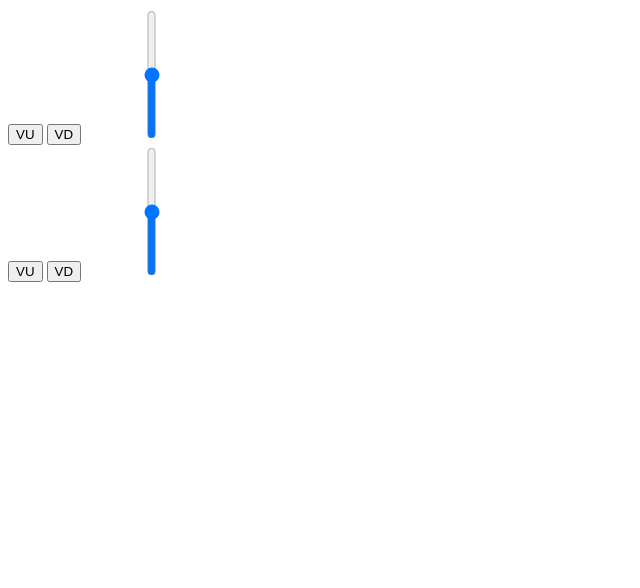
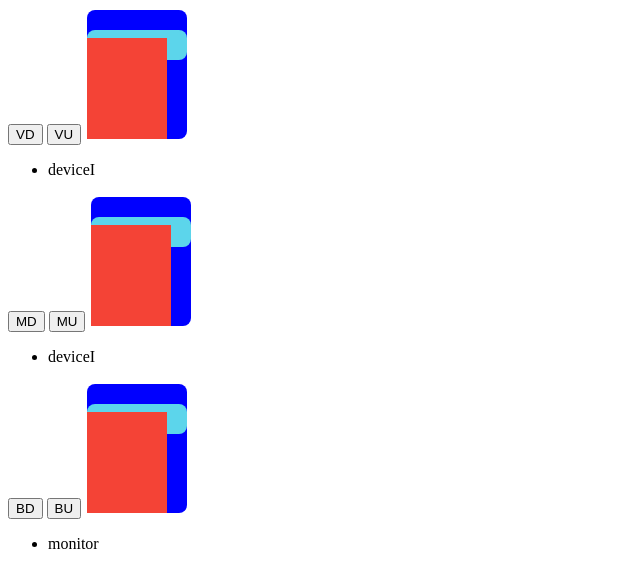
Before and after one commit to YourBrightSmile/winC, a plain HTML site: page static/index.html in a window 1280 px wide. Shown: the whole page, without its empty margins (0-640 px from the left). Drawn offline with Linux system fonts and the light colour scheme.

Commit message:
day two end

```diff
--- a/static/index.css
+++ b/static/index.css
@@ -1,4 +1,40 @@
-.wv_input {
-	-webkit-appearance:slider-vertical;
+/********** Range Input Styles **********/
+/*Range Reset*/
+input[type="range"] {
+   -webkit-appearance: none;
+   writing-mode:vertical-lr;
+   appearance: none;
+   background: transparent;
+   cursor: pointer;
+}
 
+/* Removes default focus */
+input[type="range"]:focus {
+  outline: none;
 }
+
+/* slider track */
+input[type="range"]::-webkit-slider-runnable-track {
+   background:blue;
+   border-radius: 0.5rem;
+   height: 200px;
+   width: 100px;
+}
+
+/* slider thumb */
+input[type="range"]::-webkit-slider-thumb {
+  -webkit-appearance: none; /* Override default look */
+   appearance: none;
+
+   /*custom styles*/
+   background-color: #5cd5eb;
+   border: 1px solid;
+   border-image: linear-gradient(#f44336,#f44336) 0 fill / 8 20 8 0 / 0 0 99vw 0; /*绘制元素外矩形*/
+   border-radius: 0.5rem;
+   height: 30px;
+   width: 100%;
+}
+input[type="range"]::-webkit-slider-container {
+    /*其他样式*/
+    overflow: hidden;
+}
--- a/static/index.html
+++ b/static/index.html
@@ -5,15 +5,33 @@
 		<link rel="stylesheet" type="text/css" href="../static/index.css">
 	</head>
 	<body>
-		<div id="volume_control">
-			<button>VU</button>
-			<button>VD</button>
-                        <input class="wv_input" type="range"  min="0" max="100">
+		<div id="page01">
+			<div id="volume_control">
+				<button>VD</button>
+				<button>VU</button>
+				<input class="wv_input" value=20 type="range"  min="0" max="100">
+				<ul>
+					<li>deviceI</li>
+				</ul>
+			</div>
+			<div id="mic_control">
+				<button>MD</button>
+				<button>MU</button>
+				<input class="wv_input" value=20 type="range"  min="0" max="100">
+				<ul>
+					<li>deviceI</li>
+				</ul>
+			</div>
+			<div id="brightness_control">
+				<button>BD</button>
+				<button>BU</button>
+				<input class="wv_input" value=20 type="range"  min="0" max="100">
+				<ul>
+					<li>monitor</li>
+				</ul>
+			</div>
+
 		</div>
-		<div id="brightness_control">
-                        <button>VU</button>
-                        <button>VD</button>
-                        <input class="wv_input" type="range"  min="0" max="100">
-                </div>
+
 	</body>
 </html>
```
Also changed, not shown: 1 other file.
